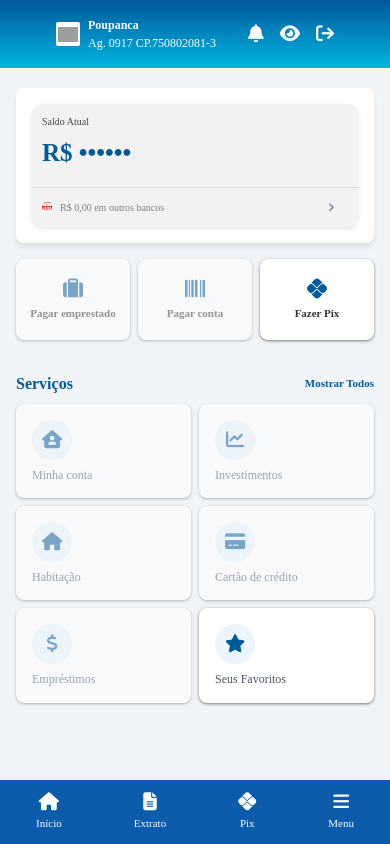
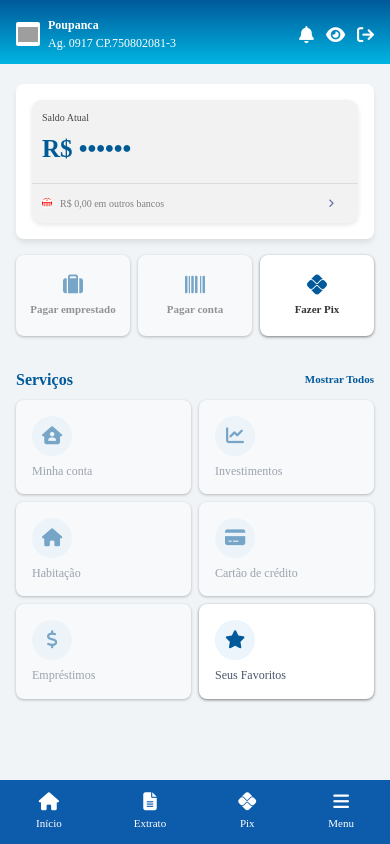
Before and after one commit to CaioLira18/SummerJobCaixa-PixPorVoz, a React (Vite) app: page / in a window 390 px wide. Built offline with nearby package versions, Linux system fonts and the light colour scheme; grey boxes are pictures that could not be loaded; a web font is replaced by a local one.

Commit message:
[feat] - Update Header

```diff
--- a/src/css/Header.css
+++ b/src/css/Header.css
@@ -1,8 +1,11 @@
 .headerContainer {
     background: linear-gradient(to bottom, #00599A, #00B5E2);
-    padding:  16px 56px 16px;
+    padding: 26px 56px 16px;
     color: white;
     width: 100%;
+    box-sizing: border-box;
+    position: relative;
+    z-index: 100;
 }
 
 .headerlogo img {
@@ -17,6 +20,7 @@
     align-items: center;
     width: 100%;
     max-width: 100%;
+    gap: 8px;
 }
 
 .accountBox {
@@ -25,6 +29,7 @@
     gap: 8px;
     flex: 1;
     min-width: 0;
+    overflow: hidden;
 }
 
 .headerlogo {
@@ -36,6 +41,7 @@
     align-items: center;
     justify-content: center;
     border-radius: 2px;
+    flex-shrink: 0;
 }
 
 .headerlogo span {
@@ -50,6 +56,8 @@
     align-items: start;
     font-size: 12px;
     overflow: hidden;
+    min-width: 0;
+    flex: 1;
 }
 
 .accountInformations span {
@@ -57,6 +65,7 @@
     overflow: hidden;
     text-overflow: ellipsis;
     max-width: 100%;
+    display: block;
 }
 
 .accountInformations span:first-child {
@@ -75,10 +84,32 @@
     cursor: pointer;
 }
 
-/* Responsividade para telas pequenas */
+/* Tablets e telas médias */
+@media (max-width: 768px) {
+    .headerContainer {
+        padding: 20px 24px 14px;
+    }
+}
+
+/* Telas pequenas */
+@media (max-width: 480px) {
+    .headerContainer {
+        padding: 16px 16px 12px;
+    }
+
+    .headerIcons {
+        gap: 12px;
+    }
+
+    .headerIcons i {
+        font-size: 17px;
+    }
+}
+
+/* Telas muito pequenas */
 @media (max-width: 360px) {
     .headerContainer {
-        padding: 32px 12px 48px 12px;
+        padding: 14px 12px 10px;
     }
 
     .accountInformations {
@@ -86,10 +117,31 @@
     }
 
     .headerIcons {
-        gap: 12px;
+        gap: 8px;
     }
 
     .headerIcons i {
-        font-size: 16px;
+        font-size: 15px;
     }
 }
+
+/* Telas minúsculas (ex: Galaxy Fold fechado ~280px) */
+@media (max-width: 300px) {
+    .headerContainer {
+        padding: 12px 8px 10px;
+    }
+
+    .headerlogo {
+        width: 20px;
+        height: 20px;
+        min-width: 20px;
+    }
+
+    .headerIcons {
+        gap: 6px;
+    }
+
+    .headerIcons i {
+        font-size: 14px;
+    }
+}
```
